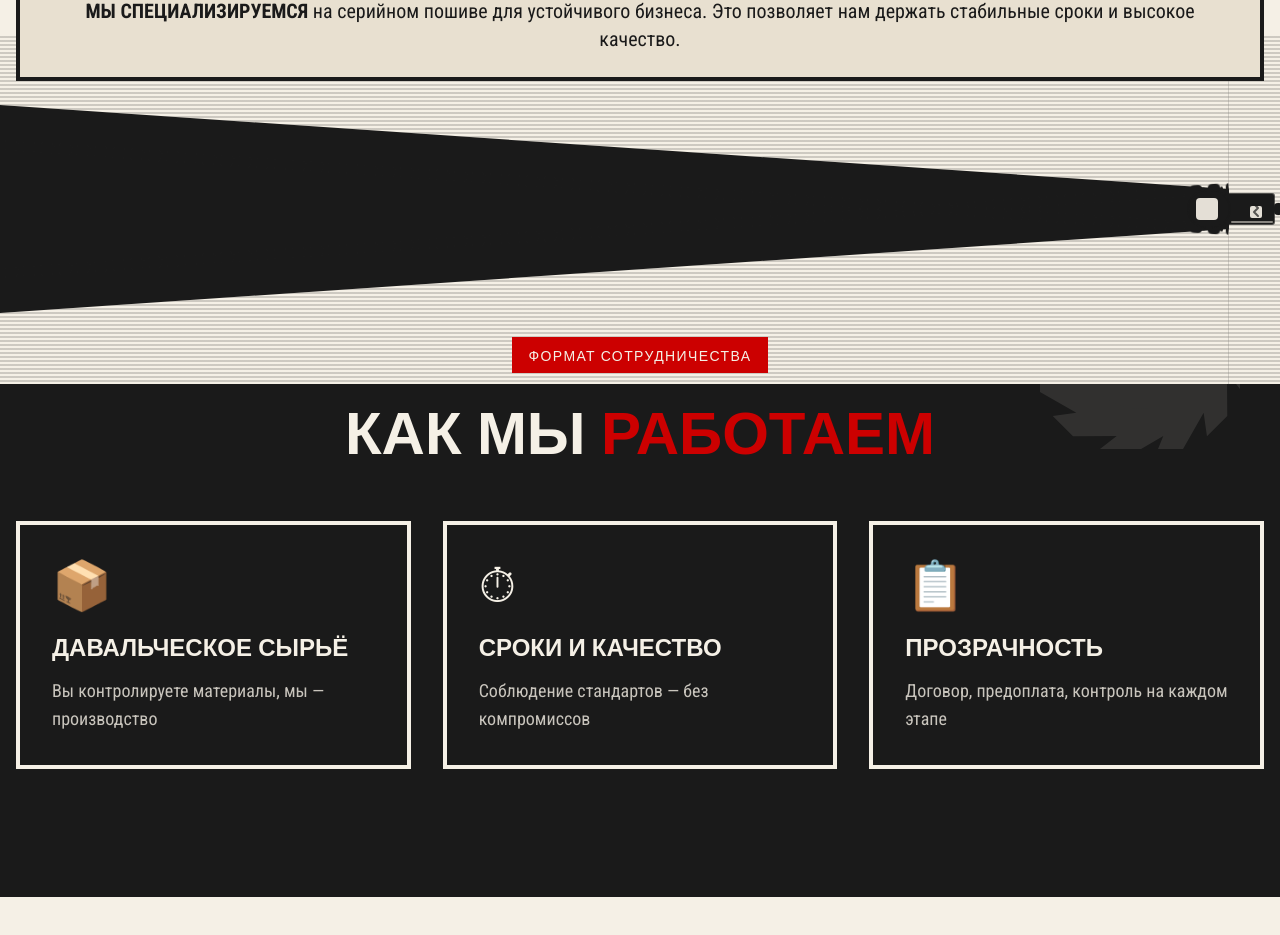
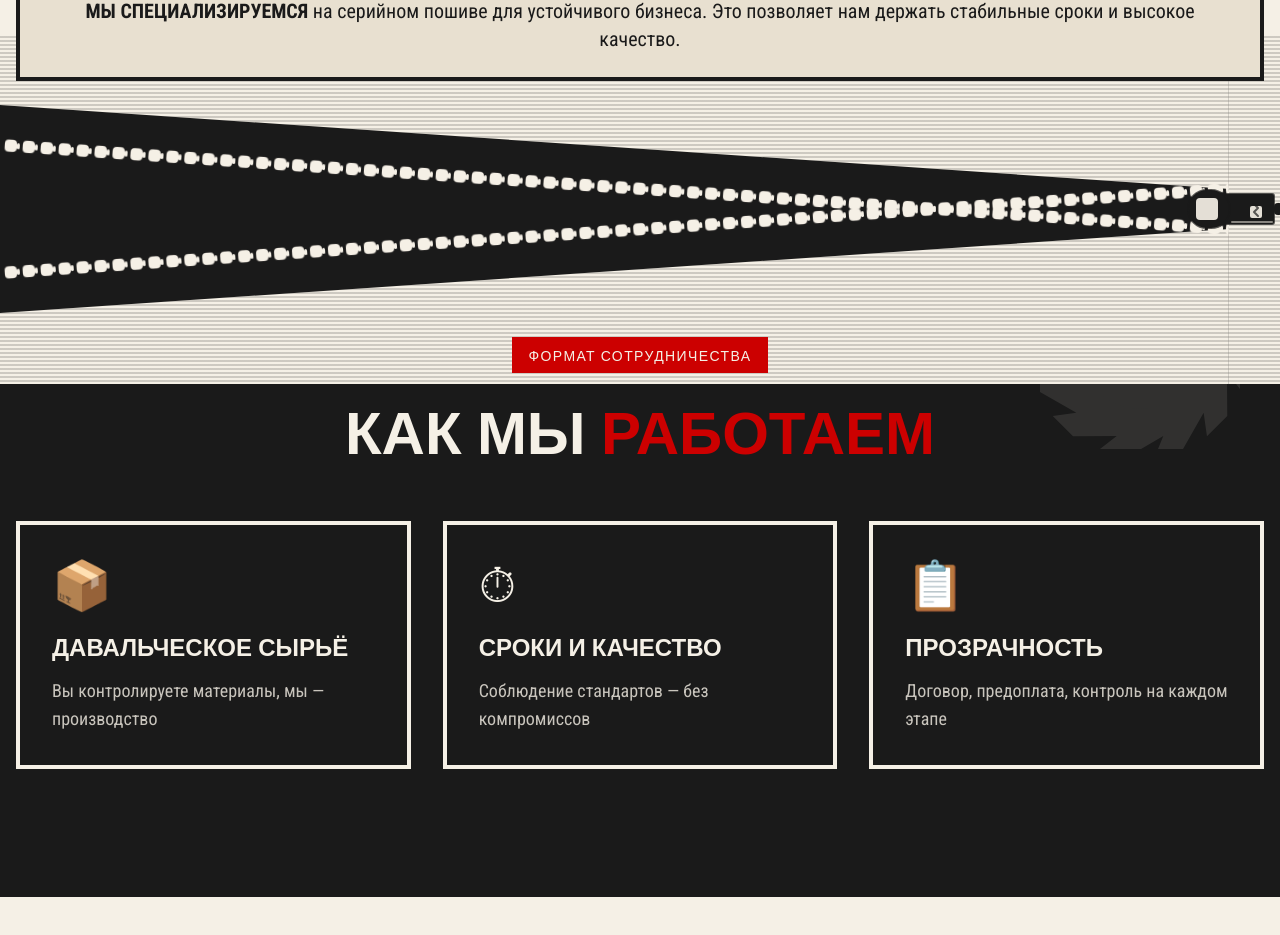
Before and after one commit to spbotdel/sewing, a Next.js app: page / in a window 1280 px wide. Shown: the part 1796-2731 px from the top of the page. Built offline with nearby package versions, Linux system fonts and the light colour scheme.

Commit message:
Align teeth with seam and restore contrast

```diff
--- a/components/zipper-divider.tsx
+++ b/components/zipper-divider.tsx
@@ -132,8 +132,10 @@ export function ZipperDivider({ fromTheme, toTheme }: ZipperDividerProps) {
     ${textureColor} 4px
   )`;
 
-  const teethColor = hexToRgba(fromColors.fg, 1);
-  const teethShadow = hexToRgba(fromColors.fg, 0.35);
+  const closedTeethColor = fromColors.fg;
+  const openTeethColor = toColors.fg;
+  const closedTeethShadow = hexToRgba(fromColors.fg, 0.25);
+  const openTeethShadow = hexToRgba(toColors.fg, 0.25);
   const tapeColor = "transparent";
   const tapeEdge = "transparent";
   const sliderBody = fromColors.fg;
@@ -142,11 +144,9 @@ export function ZipperDivider({ fromTheme, toTheme }: ZipperDividerProps) {
   const sliderHighlight = hexToRgba(fromColors.bg, 0.5);
 
   const patternBaseId = useId().replace(/:/g, "");
-  const openTopY = `calc(50% - ${openGap}px)`;
-  const openBottomY = `calc(50% + ${openGap}px)`;
+  const openTopY = `calc(50% - ${openGap}px - ${TEETH_HEIGHT / 2}px)`;
+  const openBottomY = `calc(50% + ${openGap}px - ${TEETH_HEIGHT / 2}px)`;
   const closedY = `calc(50% - ${TEETH_HEIGHT / 2}px)`;
-  const closedTeethShadow = "none";
-  const openTeethShadow = "none";
   const openAngle =
     zipX <= 1 || containerSize.width <= 1
       ? 0
@@ -163,7 +163,6 @@ export function ZipperDivider({ fromTheme, toTheme }: ZipperDividerProps) {
     variant,
     idSuffix,
     rotateDeg = 0,
-    centered = false,
   }: {
     left?: string;
     right?: string;
@@ -173,15 +172,13 @@ export function ZipperDivider({ fromTheme, toTheme }: ZipperDividerProps) {
     variant: "open" | "closed";
     idSuffix: string;
     rotateDeg?: number;
-    centered?: boolean;
   }) => {
     const patternId = `${patternBaseId}-teeth-${variant}-${idSuffix}`;
     const patternWidth =
       variant === "closed" ? TEETH_PATTERN_WIDTH_CLOSED : TEETH_PATTERN_WIDTH_OPEN;
+    const toothColor = variant === "closed" ? closedTeethColor : openTeethColor;
+    const toothShadow = variant === "closed" ? closedTeethShadow : openTeethShadow;
     const transforms: string[] = [];
-    if (centered) {
-      transforms.push("translateY(-50%)");
-    }
     if (Math.abs(rotateDeg) > 0.1) {
       transforms.push(`rotate(${rotateDeg}deg)`);
     }
@@ -198,10 +195,10 @@ export function ZipperDivider({ fromTheme, toTheme }: ZipperDividerProps) {
           backgroundColor: tapeColor,
           borderTop: "none",
           borderBottom: "none",
-          boxShadow: variant === "closed" ? closedTeethShadow : openTeethShadow,
+          boxShadow: "none",
           opacity,
           transform: transforms.length ? transforms.join(" ") : undefined,
-          transformOrigin: centered ? "100% 50%" : undefined,
+          transformOrigin: Math.abs(rotateDeg) > 0.1 ? "100% 50%" : undefined,
         }}
       >
         <svg width="100%" height="100%" aria-hidden="true" focusable="false">
@@ -219,8 +216,8 @@ export function ZipperDivider({ fromTheme, toTheme }: ZipperDividerProps) {
                   width="9"
                   height="12"
                   rx="4"
-                  fill={teethColor}
-                  stroke={teethShadow}
+                  fill={toothColor}
+                  stroke={toothShadow}
                   strokeWidth="0.6"
                 />
                 <rect
@@ -229,11 +226,11 @@ export function ZipperDivider({ fromTheme, toTheme }: ZipperDividerProps) {
                   width="9"
                   height="12"
                   rx="4"
-                  fill={teethColor}
-                  stroke={teethShadow}
+                  fill={toothColor}
+                  stroke={toothShadow}
                   strokeWidth="0.6"
                 />
-                <rect x="9" y="6" width="4" height="4" rx="2" fill={teethColor} />
+                <rect x="9" y="6" width="4" height="4" rx="2" fill={toothColor} />
               </pattern>
             ) : (
               <pattern
@@ -248,8 +245,8 @@ export function ZipperDivider({ fromTheme, toTheme }: ZipperDividerProps) {
                   width="12"
                   height="12"
                   rx="4"
-                  fill={teethColor}
-                  stroke={teethShadow}
+                  fill={toothColor}
+                  stroke={toothShadow}
                   strokeWidth="0.6"
                 />
                 <rect
@@ -258,7 +255,7 @@ export function ZipperDivider({ fromTheme, toTheme }: ZipperDividerProps) {
                   width="3"
                   height="6"
                   rx="1.5"
-                  fill={teethColor}
+                  fill={toothColor}
                 />
               </pattern>
             )}
@@ -339,7 +336,6 @@ export function ZipperDivider({ fromTheme, toTheme }: ZipperDividerProps) {
           variant="open"
           idSuffix="open-top"
           rotateDeg={-openAngle}
-          centered
         />
         <TeethRow
           left="0"
@@ -349,7 +345,6 @@ export function ZipperDivider({ fromTheme, toTheme }: ZipperDividerProps) {
           variant="open"
           idSuffix="open-bottom"
           rotateDeg={openAngle}
-          centered
         />
 
         {/* Zipper teeth (closed row) */}
```
